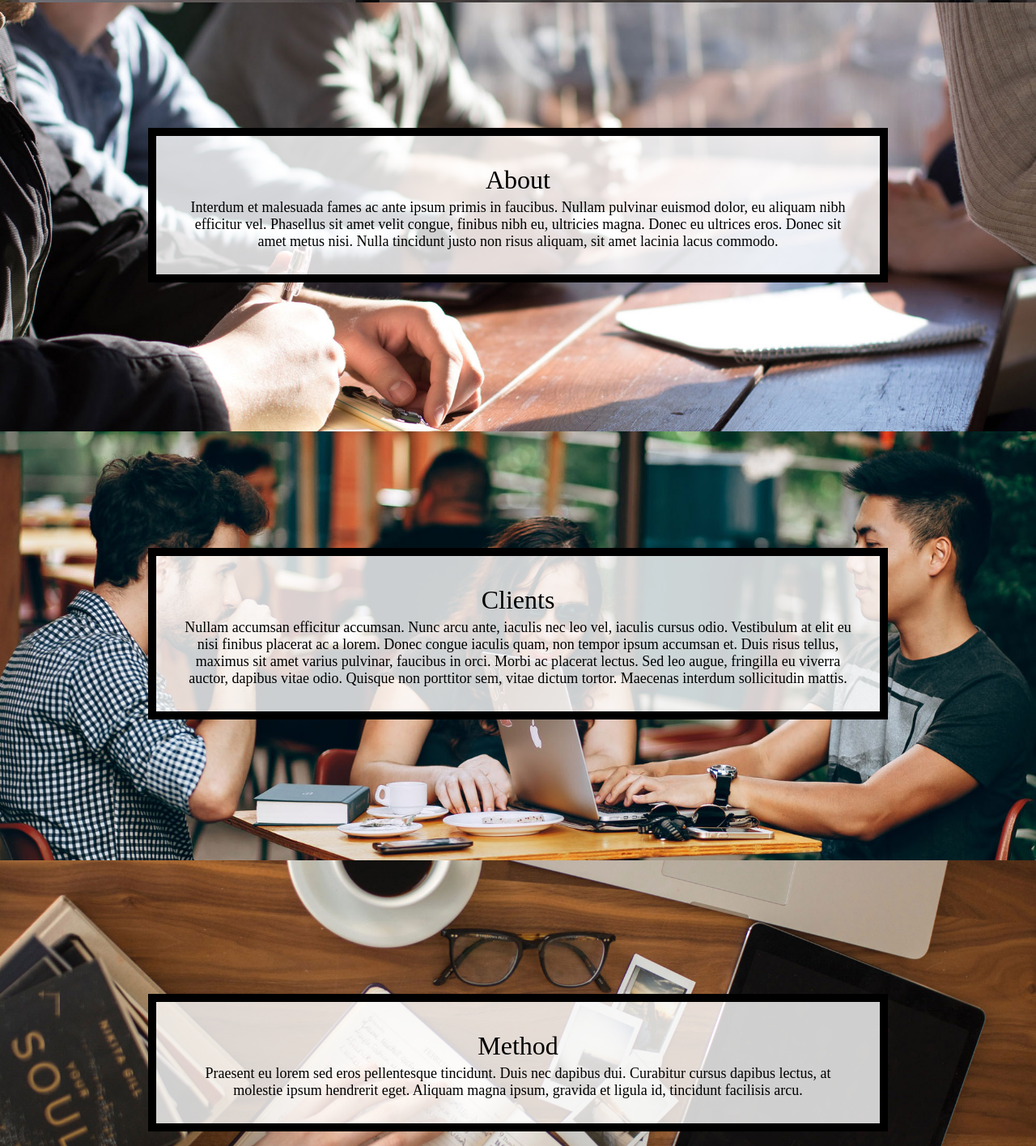
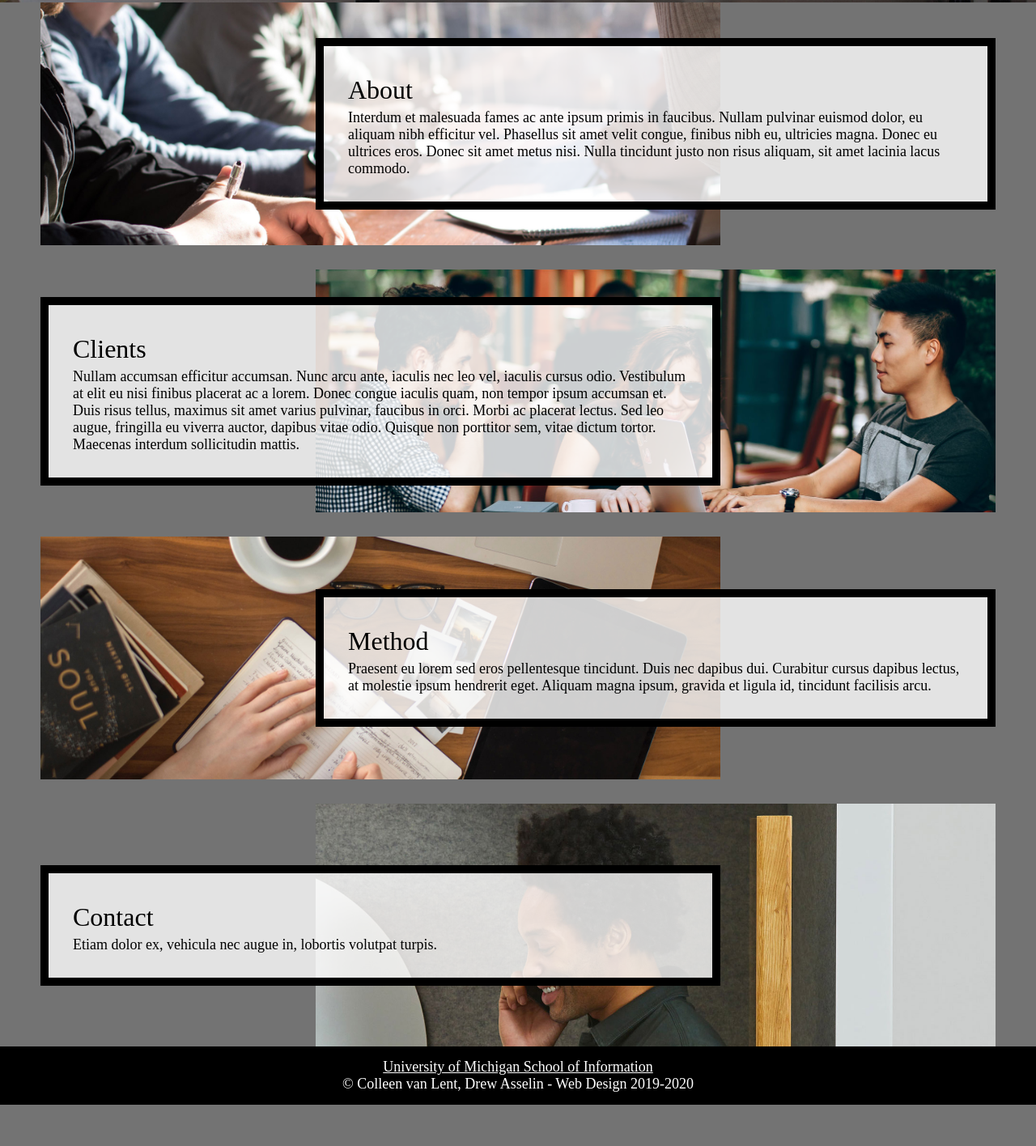
Before and after one commit to sarakho/hw4-2023, a plain HTML site: page index.html in a window 1280 px wide. Shown: the part 479-1895 px from the top of the page at 81% size. After the commit the page ends 1844 px from the top, so only its background shows below. Drawn offline with Linux system fonts and the light colour scheme.

Commit message:
Add files via upload

```diff
--- a/css/style.css
+++ b/css/style.css
@@ -26,33 +26,21 @@ a.skip{
   display: grid;
   grid-template-columns: 1fr 5fr 1fr;
   row-gap: 30px;
-  align-items: center;
 }
 
   /* Requirement 4 code here -- Do not remove this comment. */
 .intro {
   background-image: url("../images/header.jpg");
+  background-color: #858585;
   background-attachment: fixed;
   background-position: center;
   background-repeat: no-repeat;
   background-size: cover;
-  height: 400px;
+  min-height: 400px;
 }
   /* Requirement 5 code here -- Do not remove this comment. */
-.about {
-  grid-column: 2;
-}
-
-.clients {
-  grid-column: 2;
-}
-
-.method {
-  grid-column: 2;
-}
-
-.contact {
-  grid-column: 2;
+.about, .clients, .method, .contact {
+  grid-column: 2/3;
 }
 
   /* Requirement 6 code here -- Do not remove this comment. */
@@ -61,71 +49,37 @@ img {
 }
 
   /* Requirement 7 code here -- Do not remove this comment. */
-.about-image {
-  grid-column: 1 / span 3;
+.about-image, .clients-image, .method-image, .contact-image {
+  grid-column: 1 / 3;
   max-height: 500px;
-  grid-row: 1;
-}
-
-.clients-image {
-  grid-column: 1 / span 3;
-  max-height: 500px;
-  grid-row: 2;
-}
-
-.method-image {
-  grid-column: 1 / span 3;
-  max-height: 500px;
-  grid-row: 3;
-}
-
-.contact-image {
-  grid-column: 1 / span 3;
-  max-height: 500px;
-  grid-row: 4;
 }
 
   /* Requirement 8 code here -- Do not remove this comment. */
-.about {
-  grid-row: 1;
+.about, .about-image {
+  grid-row: 1/2;
 }
 
-.clients {
-  grid-row: 2;
+.clients, .clients-image {
+  grid-row: 2/3;
 }
 
-.method {
-  grid-row: 3;
+.method, .method-image {
+  grid-row: 3/4;
 }
 
-.contact {
-  grid-row: 4;
+.contact, .contact-image {
+  grid-row: 4/5;
 }
   /* Requirement 9 code here -- Do not remove this comment. */
-.about {
+.text {
+  align-self: center;
   max-height: 40vh;
-  text-align: center;
+  overflow: scroll;
 }
-
-.clients {
-  max-height: 40vh;
-  text-align: center;
-}
-
-.method {
-  max-height: 40vh;
-  text-align: center;
-}
-
-.contact {
-  max-height: 40vh;
-  text-align: center;
-}
-
 
   /*Add the media query here.  Make sure to */
 
-@media {
+@media screen and (min-width: 800px) {
   nav{
     padding-top: 35px;
     /* Requirement 10 code here -- Do not remove this comment. */
@@ -141,20 +95,33 @@ img {
 
 
   /* Requirement 11 code here -- Do not remove this comment. */
-
+a.skip:focus {
+  left: 0px;
+  top: 20px;
+}
 
 
   /* Requirement 12 code here -- Do not remove this comment. */
-
+.container {
+  display: grid;
+  grid-template-columns: 50px auto 500px auto 50px;
+  grid-template-rows: 300px 300px 300px 300px
+}
 
 
   /* Requirement 13 code here -- Do not remove this comment. */
-
+.about, .method, .clients-image, .contact-image {
+  grid-column: 3/span 2
+}
 
   /* Requirement 14 code here -- Do not remove this comment. */
-
+.clients, .contact, .about-image, .method-image {
+  grid-column: 2/span 2
+}
 
   /* Requirement 15 code here -- Do not remove this comment. */
+.about-image, .clients-image, .method-image, .contact-image {
+  overflow: hidden;
 }
 
 /** Code for prefers reduced motion **/
```
